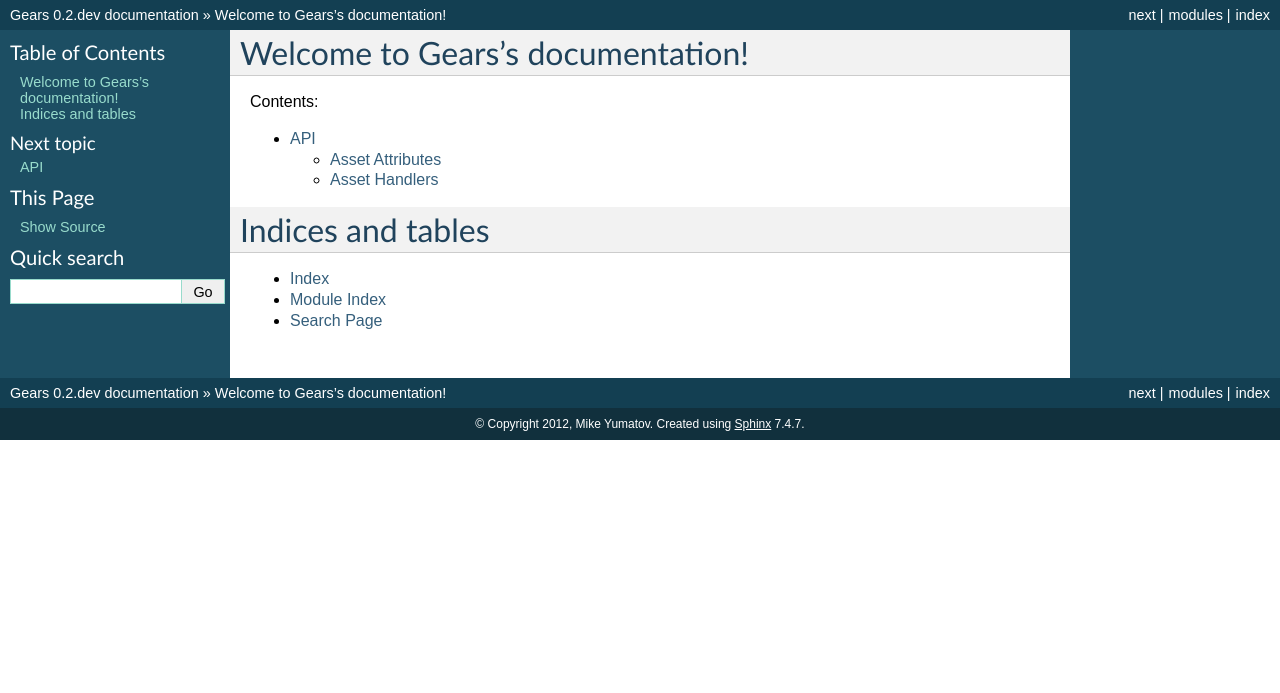
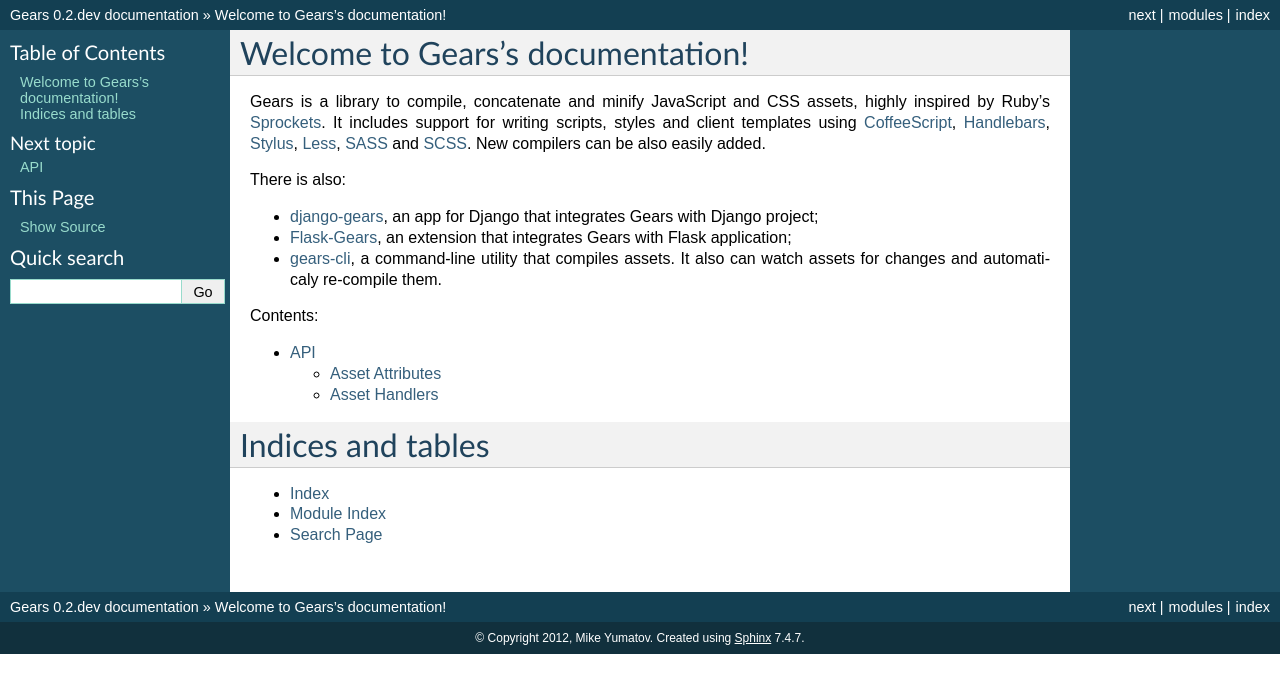
Before and after one commit to gears/gears, a Sphinx documentation site: the page built from docs/index.rst, in a window 1280 px wide. Shown: the top 693 px of the page. Built offline with Sphinx 7.4.7, drawn with Linux system fonts in a browser that asks for light colours.

Commit message:
Add project description to docs index

```diff
--- a/docs/index.rst
+++ b/docs/index.rst
@@ -6,6 +6,18 @@
 Welcome to Gears's documentation!
 =================================
 
+Gears is a library to compile, concatenate and minify JavaScript and CSS
+assets, highly inspired by Ruby's Sprockets_. It includes support for writing
+scripts, styles and client templates using CoffeeScript_, Handlebars_, Stylus_,
+Less_, SASS_ and SCSS_. New compilers can be also easily added.
+
+There is also:
+
+- django-gears_, an app for Django that integrates Gears with Django project;
+- Flask-Gears_, an extension that integrates Gears with Flask application;
+- gears-cli_, a command-line utility that compiles assets. It also can watch
+  assets for changes and automaticaly re-compile them.
+
 Contents:
 
 .. toctree::
@@ -13,11 +25,22 @@
 
    api
 
-
-
 Indices and tables
 ==================
 
 * :ref:`genindex`
 * :ref:`modindex`
 * :ref:`search`
+
+
+.. _Sprockets: http://getsprockets.org
+.. _CoffeeScript: http://jashkenas.github.com/coffee-script/
+.. _Handlebars: http://www.handlebarsjs.com/
+.. _Stylus: http://learnboost.github.com/stylus/
+.. _Less: http://lesscss.org/
+.. _SASS: http://sass-lang.com/
+.. _SCSS: http://sass-lang.com/
+
+.. _django-gears: https://github.com/trilan/django-gears
+.. _flask-gears: https://github.com/trilan/flask-gears
+.. _gears-cli: https://github.com/trilan/flask-gears
```
